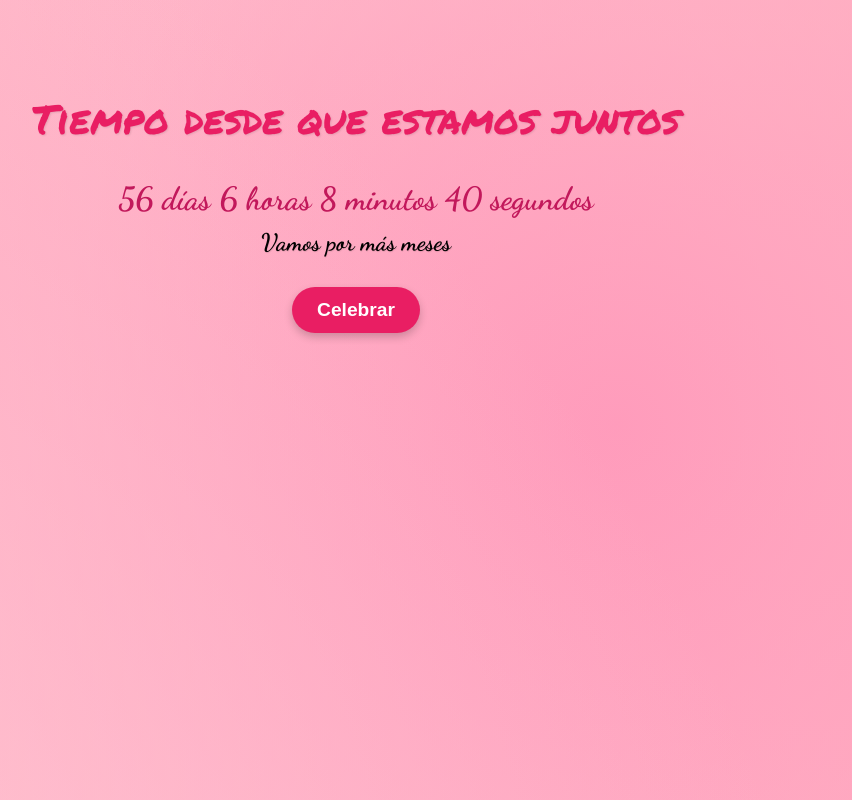
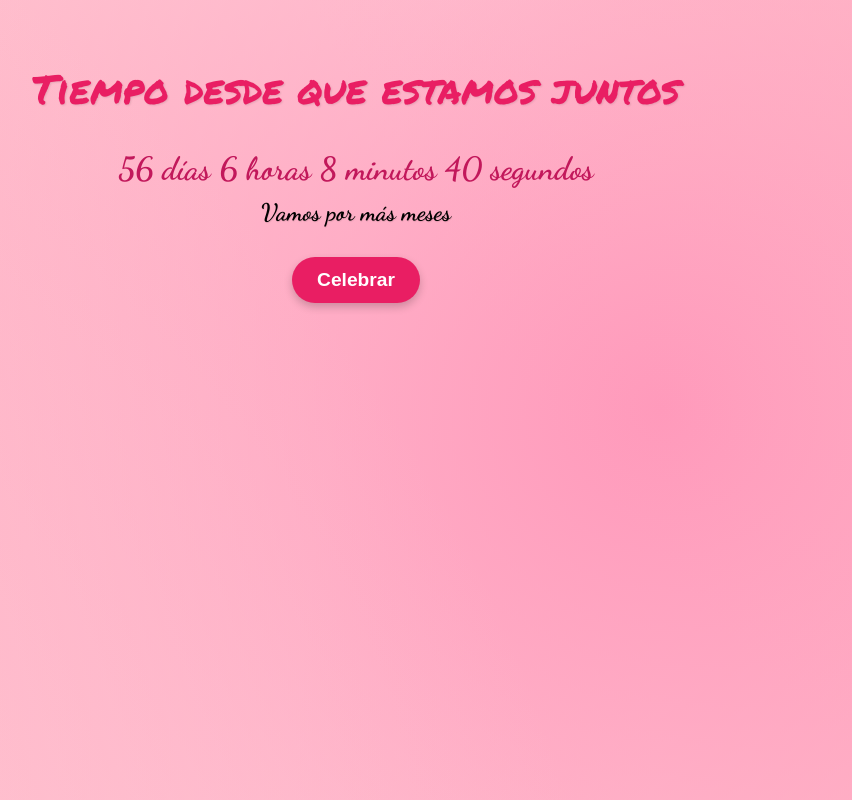
Before and after one commit to corti126/sitio-mayra-pareja, a React (Create React App) app: page / in a window 1280 px wide. Shown: the whole page, without its empty margins (284-1136 px from the left). Built offline with nearby package versions, Linux system fonts and the light colour scheme.

Commit message:
prueba contador: 2

```diff
--- a/src/App.css
+++ b/src/App.css
@@ -1,5 +1,7 @@
 @import url('https://fonts.googleapis.com/css2?family=Dancing+Script:wght@400;700&display=swap');
 @import url('https://fonts.googleapis.com/css2?family=Josefin+Sans:ital,wght@0,100..700;1,100..700&family=Permanent+Marker&family=Rubik:ital,wght@0,300..900;1,300..900&display=swap');
+
+/* src/App.css */
 
 /* Asegura que el HTML y el Body ocupen toda la altura de la ventana */
 html, body, #root, .App {
@@ -20,14 +22,14 @@ html, body, #root, .App {
   background-color: #ffdde1; /* Color base si los gradientes no cubren todo */
   background-size: 200% 200%, 250% 250%, 180% 180%, 220% 220%, 300% 300%; /* Diferentes tamaños para las "manchas" */
   background-position: 0% 0%, 100% 100%, 50% 50%, 20% 80%, 80% 20%; /* Posiciones iniciales */
-  animation: backgroundAnimation 10s ease infinite alternate; /* Animación de movimiento más rápida */
+  animation: backgroundAnimation 5s ease infinite alternate; /* Animación de movimiento mucho más rápida (5 segundos) */
   position: relative;
   min-height: 100vh; /* Asegura que ocupe al menos el 100% del alto de la ventana */
   display: flex; /* Para centrar el contenido si es necesario */
   flex-direction: column;
   align-items: center;
   justify-content: flex-start; /* Alinea el contenido al inicio, no al centro */
-  padding-top: 50px; /* Un poco de espacio arriba para el contador */
+  padding-top: 20px; /* Reducido de 50px a 20px */
 }
 
 /* Animación para el fondo */
@@ -52,7 +54,7 @@ html, body, #root, .App {
   background: linear-gradient(45deg, rgba(255, 255, 255, 0.2), rgba(255, 255, 255, 0.05));
   filter: blur(50px) opacity(0.7); /* Difuminado y transparencia */
   mix-blend-mode: overlay; /* Modo de mezcla para un efecto más sutil */
-  animation: overlayAnimation 12s ease infinite alternate; /* Animación de movimiento más rápida */
+  animation: overlayAnimation 6s ease infinite alternate; /* Animación de movimiento mucho más rápida (6 segundos) */
   z-index: -1; /* Asegura que esté detrás del contenido */
 }
 
--- a/src/componentes/Contador/Contador.css
+++ b/src/componentes/Contador/Contador.css
@@ -1,12 +1,3 @@
-/* src/Contador.css */
-
-/* Importa las fuentes de Google Fonts */
-@import url('https://fonts.googleapis.com/css2?family=Permanent+Marker&family=Dancing+Script:wght@400;700&display=swap');
-
-
-/* Eliminamos los estilos para .contador-container */
-
-/* Estilos para el título del contador */
 .title-text {
   font-family: "Permanent Marker", cursive;
   /* Usamos clamp para un tamaño de fuente responsivo: min, preferido (vw), max */
```
